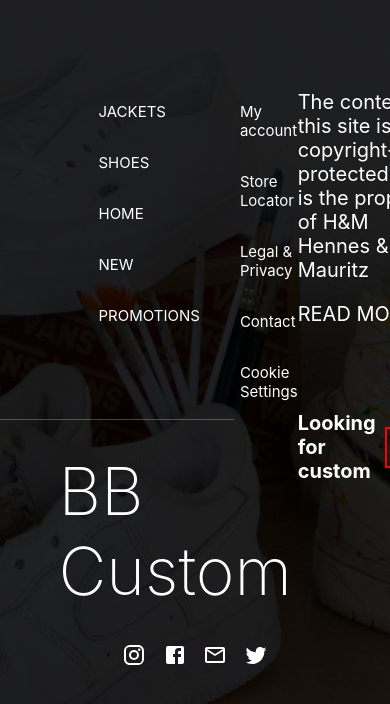
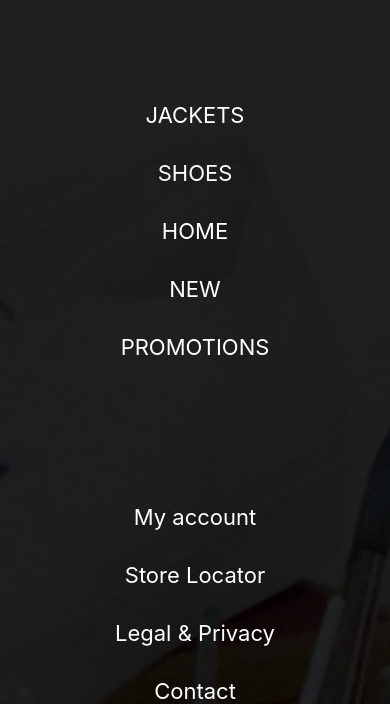
Before and after one commit to pawelos231/ecommerce_customs, a Next.js app: page /user/Favourite in a window 390 px wide. Shown: the part 854-1558 px from the top of the page. Built offline with nearby package versions, Linux system fonts and the light colour scheme; no server answers; the database is empty; a web font is replaced by a local one.

Commit message:
footer view for phone

```diff
--- a/actions/ProductsAction.js
+++ b/actions/ProductsAction.js
@@ -12,7 +12,7 @@ export const FetchProductsBySearchInput =
       return prodcs;
     } else {
       let newAray = [];
-      const fuse = new Fuse(prodcs, {
+      const fuse = new Fuse(mutable, {
         keys: ["name", "price.raw", "category.name"],
         includeScore: true,
       });
--- a/styles/Footer/FooterStyles.module.sass
+++ b/styles/Footer/FooterStyles.module.sass
@@ -3,11 +3,11 @@
     color: white
     background-color: black
     padding-top: 5rem
-    height: 90vh
+    min-height: 90vh
     position: relative
     .cover
         position: absolute
-        height: 90vh
+        height: 100%
         width: 100vw
         object-fit: cover
         z-index: 1
@@ -89,3 +89,47 @@
                 text-align: center
                 margin-top: 2rem
                 font-size: 11px
+
+@media(max-width: 720px)
+    .MainContainer
+        .MainContainerForInformation
+            flex-direction: column
+
+            div
+                ul
+                    width: 70vw
+                    padding: 0
+                    margin-bottom: 7rem
+                    li
+                        padding: 0
+                        width: 100%
+                        text-align: center
+                        font-size: 22px
+            .PutOrder
+                margin: 4rem 20px 20px 20px
+                div
+                    flex-direction: column
+                    button
+                        width: 90%
+                        padding: 25px
+                p
+                    text-align: center
+        .MainContainerForMedia
+            background-color: red
+            margin-left: 0
+            width: 100%
+            div
+                .media
+                    width: 90%
+                    margin-left: 5%
+                    display: flex
+                    flex-wrap: wrap
+                    a
+                        flex-basis: 50%
+                        div
+                            transform: scale(1.9) !important
+                            margin: 20px
+                            text-align: center
+                .divider
+                    width: 80vw
+                    margin-left: -5vw
```
